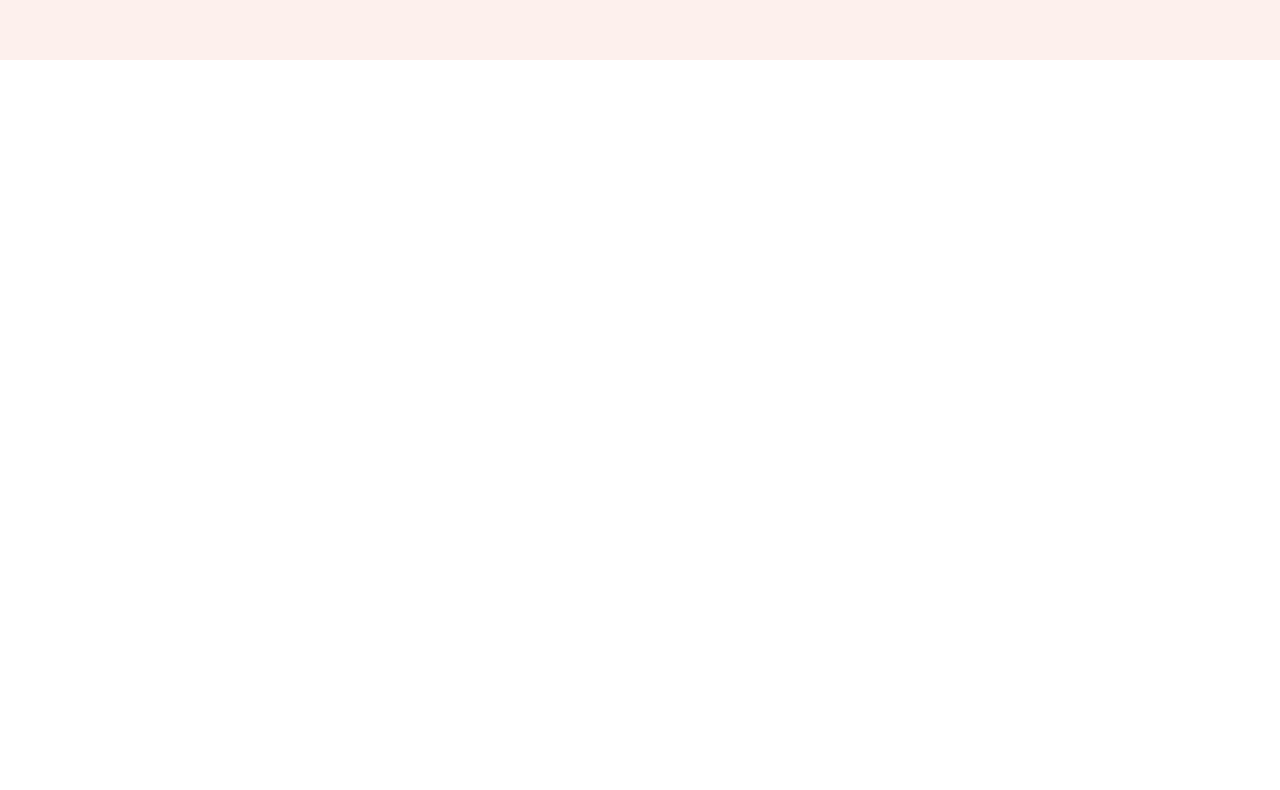
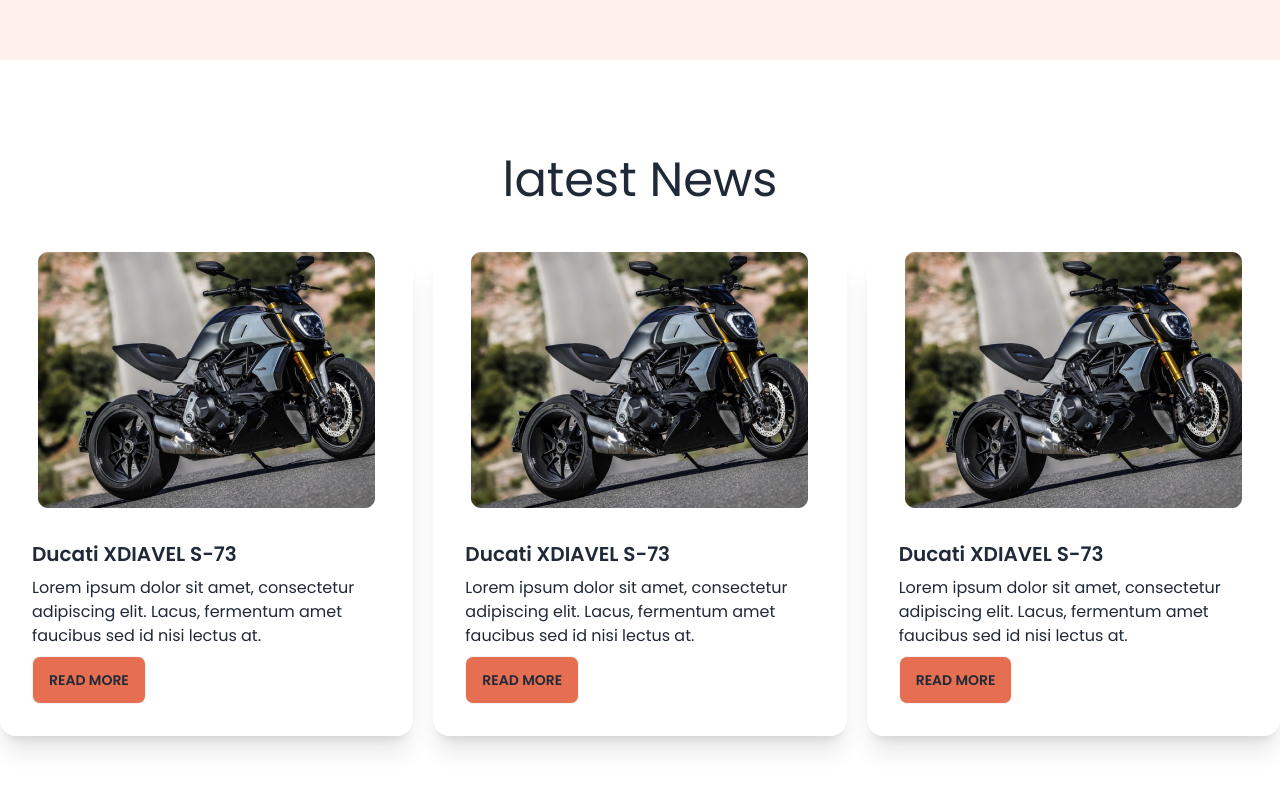
Before and after one commit to naeem182/biker-zone-with-tailwind-daisyui, a plain HTML site: page index.html in a window 1280 px wide. Shown: the part 662-1452 px from the top of the page. Before the commit the page ends 800 px from the top, so only its background shows below. Drawn offline with nearby package versions, Linux system fonts and the light colour scheme.

Commit message:
latest bike section

```diff
--- a/index.html
+++ b/index.html
@@ -172,10 +172,54 @@
             </div>
         </div>
     </header>
-    <main>
+    <main class="container mx-auto">
+        <!-- featured bike -->
+        <section class="my-24">
+            <h3 class="my-12 text-5xl font-semi-bold text-center">latest News</h3>
+            <div class="gap-5 grid grid-cols-1 md:grid-cols-2 lg:grid-cols-3 ">
+                <!-- first card -->
+                <div class="card bg-base-100 shadow-xl">
+                    <figure><img src="/images/others/latest1.png" alt="Shoes" /></figure>
+                    <div class="card-body">
+                        <h2 class="card-title">Ducati XDIAVEL S-73</h2>
+                        <p>Lorem ipsum dolor sit amet, consectetur adipiscing elit. Lacus, fermentum amet faucibus sed
+                            id nisi lectus at.</p>
+                        <div class="card-actions ">
+                            <button class="btn bg-bike-pri">Read More</button>
+                        </div>
+                    </div>
+                </div>
+                <div class="card bg-base-100 shadow-xl">
+                    <figure><img src="/images/others/latest1.png" alt="Shoes" /></figure>
+                    <div class="card-body">
+                        <h2 class="card-title">Ducati XDIAVEL S-73</h2>
+                        <p>Lorem ipsum dolor sit amet, consectetur adipiscing elit. Lacus, fermentum amet faucibus sed
+                            id nisi lectus at.</p>
+                        <div class="card-actions ">
+                            <button class="btn bg-bike-pri">Read More</button>
+                        </div>
+                    </div>
+                </div>
+                <div class="card bg-base-100 shadow-xl">
+                    <figure><img src="/images/others/latest1.png" alt="Shoes" /></figure>
+                    <div class="card-body">
+                        <h2 class="card-title">Ducati XDIAVEL S-73</h2>
+                        <p>Lorem ipsum dolor sit amet, consectetur adipiscing elit. Lacus, fermentum amet faucibus sed
+                            id nisi lectus at.</p>
+                        <div class="card-actions ">
+                            <button class="btn bg-bike-pri">Read More</button>
+                        </div>
+                    </div>
+                </div>
+
+            </div>
 
 
-    </main class="container mx-auto">
+            </div>
+
+        </section>
+
+    </main>
     <footer>
 
     </footer>
```
